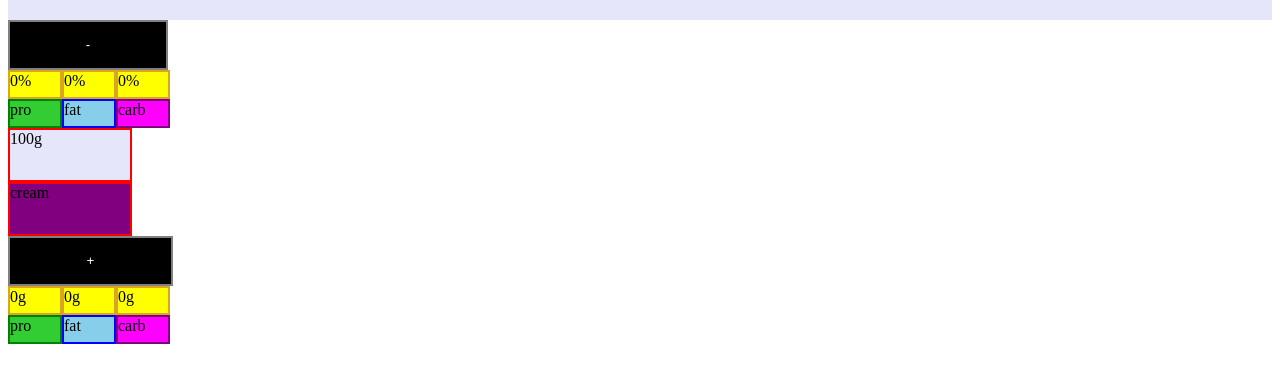
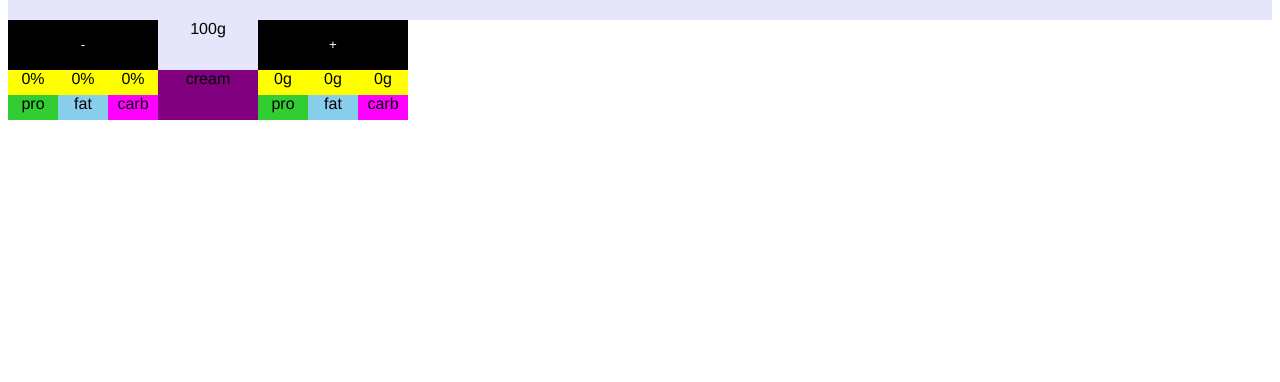
Before and after one commit to whitebird08/ketoHero, a website: page html/meal_build.html in a window 1280 px wide. Shown: the part 222-604 px from the top of the page. Drawn offline with Linux system fonts and the light colour scheme.

Commit message:
boxes are aligned, text needs centered vertically

```diff
--- a/css/meal_build.css
+++ b/css/meal_build.css
@@ -18,146 +18,212 @@ h1{
 }
 .container{
  display:flex;
- flex-direction:row;
+ flex-direction:column;
   width:170px;
   height: 50px;
   flex-wrap:wrap;
-}
+  text-align:center;
+  font-family: helvetica;
 
 
-/*.percent_wrapper{
+
+}
+.percent_wrapper{
+
   height:50px;
-  width:160px;
+  width:150px;
   background-color: orange;
-  border:2px solid red;
-
-}*/
+  border:0px solid red;
+  order:0;
+}
 .adjust_qty_lower{
   height:50px;
-  width:160px;
-  border:2px solid grey;
+  width:150px;
+  border:0px solid grey;
   background-color: black;
   color:white;
   order:0;
 }
-/*.proP_wrapper{
+.proP_wrapper{
+  float:left;
   height:100px;
   width:50px;
   background-color:orange
-  border:2px solid red;
-}*/
+  border:0px solid red;
+  order:0;
+}
 .quantityPercentPro{
+  float:left;
   height:25px;
   width:50px;
   background-color:yellow;
-  border:2px solid goldenrod;
+  border:0px solid goldenrod;
   order:0;
+
 }
 
 .proP{
+  float:left;
   height: 25px;
   width: 50px;
   background-color: limegreen;
-  border: 2px solid green;
+  border: 0px solid green;
   order:1;
 }
+.fatP_wrapper{
+  float:left;
+  height:100px;
+  width:50px;
+  background-color:orange
+  border:0px solid red;
+  order:0;
+}
 .quantityPercentFat{
+  float:left;
   height:25px;
   width:50px;
   background-color:yellow;
-  border:2px solid goldenrod;
+  border:0px solid goldenrod;
   order:0;
 }
 
 .fatP{
+  float:left;
   height: 25px;
   width:50px;
   background-color: skyblue;
-  border: 2px solid blue;
+  border: 0px solid blue;
   order:1;
 }
+.carbP_wrapper{
+  float:left;
+  height:100px;
+  width:50px;
+  background-color:orange
+  border:0px solid red;
+  order:0;
+}
 .quantityPercentCho{
+  float:left;
   height:25px;
   width:50px;
   background-color:yellow;
-  border:2px solid goldenrod;
-  order:;
+  border:0px solid goldenrod;
+  order:0;
 }
 .carbP{
+  float:left;
   height: 25px;
   width:50px;
   background-color: magenta;
-  border: 2px solid purple;
+  border:0px solid purple;
   order:1;
 }
 
+.amount_name_food_wrapper{
+  height:100px;
+  width:100px;
+  background-color:lavender;
+  border: 0px solid red;
+  order:2;
+}
 .amount_food{
   height:50px;
-  width:120px;
+  width:100px;
   background-color:lavender;
-  border: 2px solid red;
+  border: 0px solid red;
   order:2;
 }
 
 .name_food{
   height:50px;
-  width:120px;
+  width:100px;
   background-color:purple;
-  border: 2px solid red;
+  border: 0px solid red;
   order:2;
 }
 .adjust_qty_higher{
+  float: left;
   height:50px;
-  width:165px;
-  border:2px solid grey;
+  width:150px;
+  border:0px solid grey;
   background-color: black;
   color:white;
   order:3;
 }
 
-
+.proG_wrapper{
+  float:left;
+  height:100px;
+  width:50px;
+  background-color:orange
+  border:0px solid red;
+  order:3;
+}
 .quantityGramsPro{
+  float:left;
   height:25px;
   width:50px;
   background-color:yellow;
-  border:2px solid goldenrod;
+  border:0px solid goldenrod;
   order:3;
 }
 
 .proG{
+  float:left;
   height: 25px;
   width: 50px;
   background-color: limegreen;
-  border: 2px solid green;
+  border: 0px solid green;
   order:4;
 
 }
+.fatG_wrapper{
+  float:left;
+  height:100px;
+  width:50px;
+  background-color:orange
+  border:0px solid red;
+  order:3;
+}
 .quantityGramsFat{
+  float:left;
   height:25px;
   width:50px;
   background-color:yellow;
-  border:2px solid goldenrod;
+  border:0px solid goldenrod;
   order:3;
 }
 
 .fatG{
+  float:left;
   height: 25px;
   width:50px;
   background-color: skyblue;
-  border: 2px solid blue;
+  border:0px solid blue;
   order:4;
 }
+.carbG_wrapper{
+  float:left;
+  height:100px;
+  width:50px;
+  background-color:orange
+  border:0px solid red;
+  order:3;
+}
 .quantityGramsCho{
+  float:left;
   height:25px;
   width:50px;
   background-color:yellow;
-  border:2px solid goldenrod;
+  border:0px solid goldenrod;
   order:3;
 }
 .carbG{
+  float:left;
   height: 25px;
   width:50px;
   background-color: magenta;
-  border: 2px solid purple;
-  order:  4;
+  border: 0px solid purple;
+  order:4;
 }
--- a/html/meal_build.html
+++ b/html/meal_build.html
@@ -18,78 +18,80 @@
 
 <div class='container'>
 
-  <!-- <div class'percent_wrapper'>  -->
+  <div class='percent_wrapper'>
     <input class='adjust_qty_lower' type='submit' name='subtract' value='-'>
-      <!-- <div class'proP_wrapper'> -->
+    <div class='proP_wrapper'>
         <div class='quantityPercentPro'>0%</div>
         <div class='proP'>pro</div>
-      <!-- </div> -->
-      <!-- <div class'fatP_wrapper'> -->
+    </div>
+    <div class='fatP_wrapper'>
         <div class='quantityPercentFat'>0%</div>
         <div class='fatP'>fat</div>
-     <!--  </div> -->
-    <!--   <div class'carbP_wrapper'> -->
+    </div>
+    <div class='carbP_wrapper'>
         <div class='quantityPercentCho'>0%</div>
         <div class='carbP'>carb</div>
-  <!-- </div> -->
- <!--    </div> -->
+    </div>
+  </div>
 
-<!--     <div class'amount_and_name_food_wrapper'> -->
+    <div class='amount_and_name_food_wrapper'>
       <div class='amount_food'>100g</div>
       <div class='name_food'>cream</div>
-    <!-- </div> -->
+    </div>
 
-    <input class='adjust_qty_higher' type='submit' name='add' value='+'>
 
- <!--  <div class'grams_wrapper'> -->
-     <!--  <div class'proG_wrapper'> -->
+
+  <div class='grams_wrapper'>
+  <input class='adjust_qty_higher' type='submit' name='add' value='+'>
+
+      <div class='proG_wrapper'>
         <div class='quantityGramsPro'>0g</div>
         <div class='proG'>pro</div>
-<!--       </div> -->
-     <!--  <div class'fatG_wrapper'> -->
+      </div>
+      <div class='fatG_wrapper'>
         <div class='quantityGramsFat'>0g</div>
         <div class='fatG'>fat</div>
-    <!--   </div> -->
-    <!--   <div class'carbG_wrapper'> -->
+      </div>
+      <div class='carbG_wrapper'>
         <div class='quantityGramsCho'>0g</div>
         <div class='carbG'>carb</div>
-     <!--  </div> -->
-  <!-- </div> -->
+      </div>
+  </div>
 </div>
 
 <!-- total ratio bar/footer -->
   <!-- <div class='total_ratio', value=''>
     <div class='food_wrapper'>
-      <div class'percent_wrapper'>
-        <div class'proP_wrapper'></div>
+      <div class='percent_wrapper'>
+        <div class='proP_wrapper'></div>
           <div class='quantity'></div>
           <div class='percent'></div>
         </div>
-        <div class'fatP_wrapper'>
+        <div class='fatP_wrapper'>
           <div class='quantity'></div>
           <div class='percent'></div>
         </div>
-        <div class'carbP_wrapper'>
+        <div class='carbP_wrapper'>
           <div class='quantity'></div>
           <div class='percent'></div>
         </div>
     </div>
 
-    <div class'food_ratio_wrapper'>
+    <div class='food_ratio_wrapper'>
           <div class='ratio_quantity'></div>
           <div class='ratio_percent'></div>
     </div>
 
-    <div class'grams_wrapper'>
-      <div class'proG_wrapper'>
+    <div class='grams_wrapper'>
+      <div class='proG_wrapper'>
         <div class='quantity'></div>
         <div class='grams'></div>
       </div>
-      <div class'fatG_wrapper'>
+      <div class='fatG_wrapper'>
         <div class='quantity'></div>
         <div class='grams'></div>
       </div>
-      <div class'carbG_wrapper'>
+      <div class='carbG_wrapper'>
         <div class='quantity'></div>
         <div class='grams'></div>
       </div>
```
